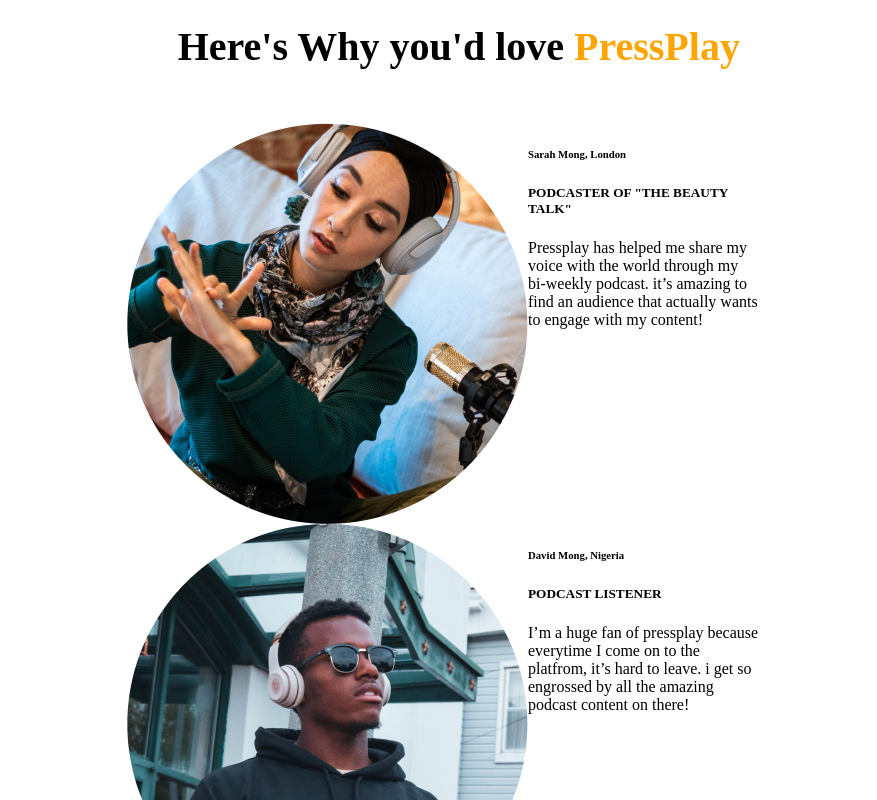
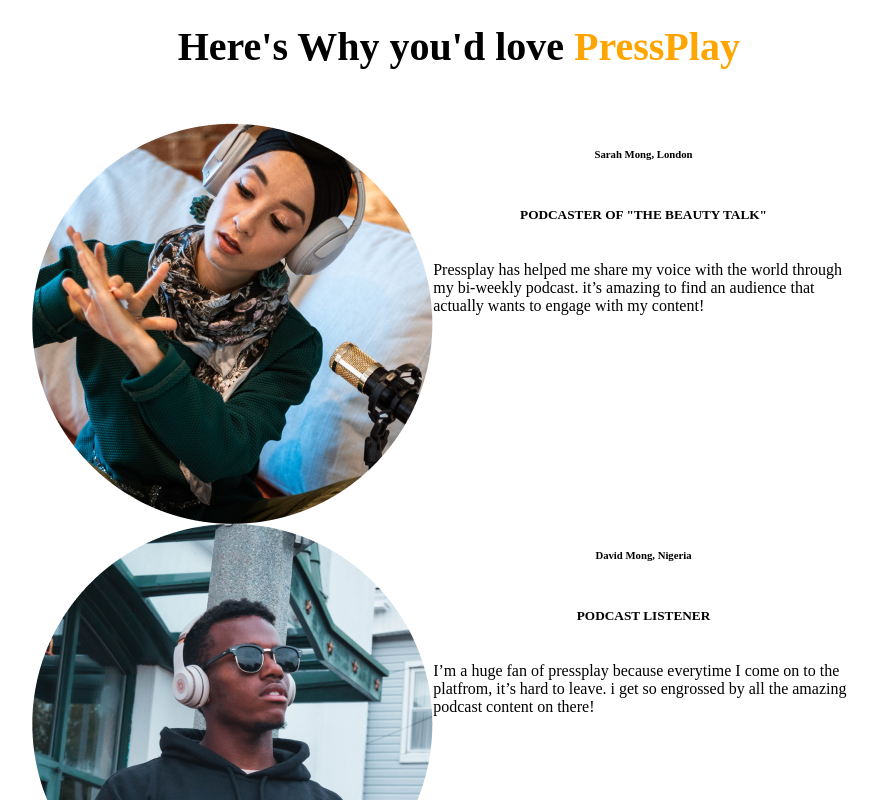
Before and after one commit to Maxohayce/Press-Play, a React (Create React App) app: page / in a window 1280 px wide. Shown: the part 2600-3400 px from the top of the page, without its empty margins (197-1074 px from the left). Built offline with nearby package versions, Linux system fonts and the light colour scheme.

Commit message:
added some styling to the testimonial

```diff
--- a/src/components/Fontawesome/Icon.css
+++ b/src/components/Fontawesome/Icon.css
@@ -1,5 +1,5 @@
 i {
     align-content: center;
     border-radius: 50%;
-    background: #FFF;
+    background-color: #FFF;
 }
--- a/src/components/Testimonial/Testimonial.module.css
+++ b/src/components/Testimonial/Testimonial.module.css
@@ -1,9 +1,12 @@
 .Testimonial {
     display: flex;
     justify-content: center;
-    width: 50%;
+    width: 65%;
 }
 
 .Card {
     width: 65%;
+    display: flex;
+    flex-direction: column;
+    align-items: center;
 }
```
Also changed, not shown: 1 other file (tests, documents, lock files or other folders).
